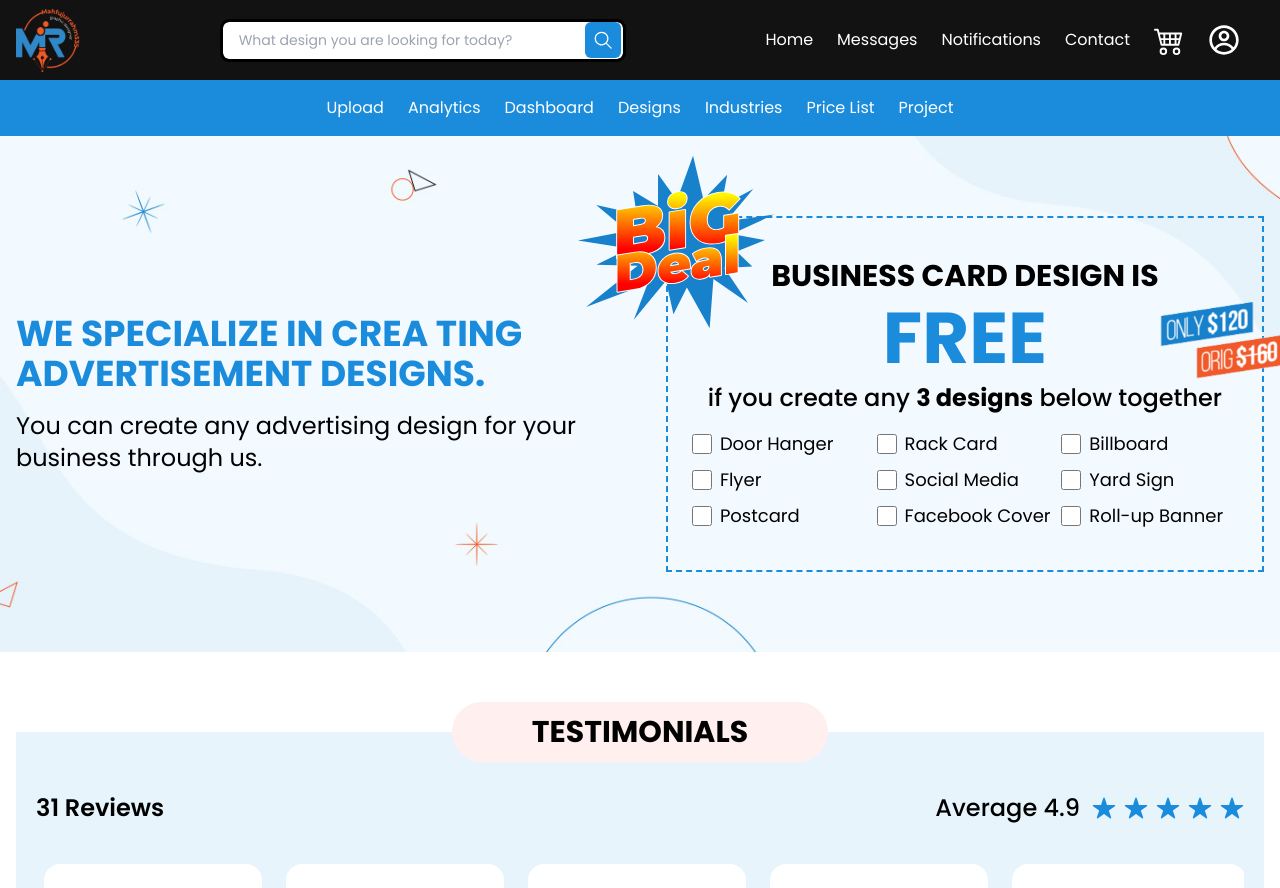
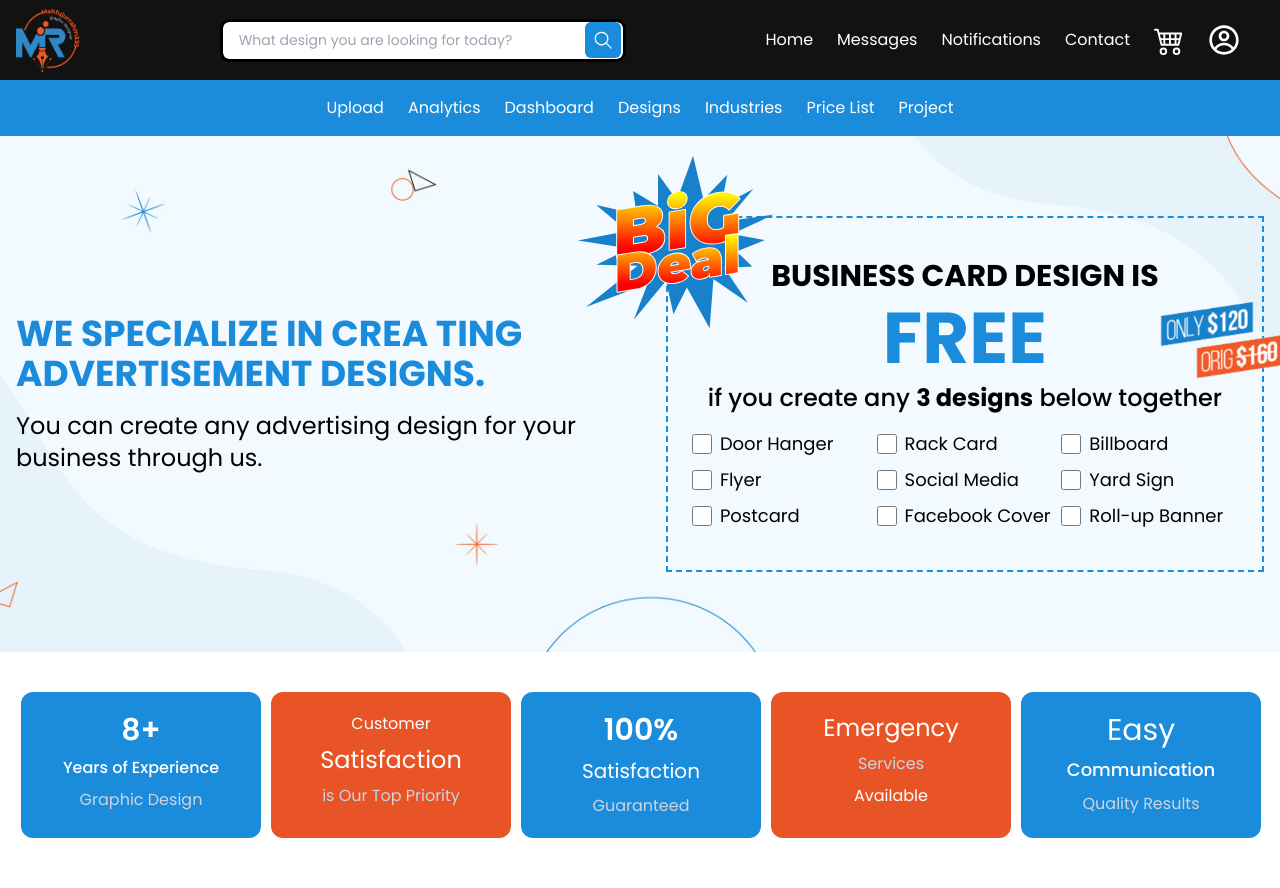
Before and after one commit to Shakiqurrahman/mr-project--fiverr-system, a React (Vite) app: page / in a window 1280 px wide. Shown: the top 888 px of the page. Built offline with nearby package versions, Linux system fonts and the light colour scheme.

Commit message:
Home Activity Card Component done

```diff
--- /dev/null
+++ b/src/components/HomeActivityCards.jsx
@@ -0,0 +1,98 @@
+import "slick-carousel/slick/slick.css";
+import "slick-carousel/slick/slick-theme.css";
+import Slider from "react-slick";
+
+function HomeActivityCards() {
+    const settings = {
+        dots: false,
+        infinite: false,
+        speed: 500,
+        slidesToShow: 5,
+        slidesToScroll: 1,
+        arrows: false,
+        draggable: false,
+        autoplay: true,
+        autoplaySpeed: 3000,
+        responsive: [
+            {
+                breakpoint: 1024,
+                settings: {
+                    slidesToShow: 4,
+                    slidesToScroll: 1,
+                    draggable: true,
+                }
+            },
+            {
+                breakpoint: 768,
+                settings: {
+                    slidesToShow: 3,
+                    slidesToScroll: 1,
+                    draggable: true,
+                }
+            },
+            {
+                breakpoint: 600,
+                settings: {
+                    slidesToShow: 2,
+                    slidesToScroll: 1,
+                    draggable: true,
+                }
+            },
+            {
+                breakpoint: 480,
+                settings: {
+                    slidesToShow: 1,
+                    slidesToScroll: 1,
+                    draggable: true,
+                    autoplaySpeed: 2000,
+                    infinite: true,
+                }
+            }
+        ]
+    };
+    return (
+        <div className="max-width mt-10">
+            <div className="homeactivitycard">
+                <Slider {...settings}>
+                    <div className="px-[5px] h-full">
+                        <div className="h-full px-3 py-5 bg-primary text-white text-center rounded-xl">
+                            <span className="font-semibold text-3xl">8+</span>
+                            <h1 className="my-2 font-medium">Years of Experience</h1>
+                            <h3 className="text-slate-300 font-normal">Graphic Design</h3>
+                        </div>
+                    </div>
+                    <div className="px-[5px] h-full">
+                        <div className="h-full px-3 py-5 bg-[#E85426] text-white text-center rounded-xl">
+                            <span className="">Customer</span>
+                            <h1 className="my-2 text-2xl">Satisfaction</h1>
+                            <h3 className="text-slate-300 font-normal">is Our Top Priority</h3>
+                        </div>
+                    </div>
+                    <div className="px-[5px] h-full">
+                        <div className="h-full px-3 py-5 bg-primary text-white text-center rounded-xl">
+                            <span className="font-semibold text-3xl">100%</span>
+                            <h1 className="my-2 text-[20px]">Satisfaction</h1>
+                            <h3 className="text-slate-300 font-normal">Guaranteed</h3>
+                        </div>
+                    </div>
+                    <div className="px-[5px] h-full">
+                        <div className="h-full px-3 py-5 bg-[#E85426] text-white text-center rounded-xl">
+                            <span className="text-2xl 2xl:text-3xl">Emergency</span>
+                            <h1 className="my-2 text-slate-300">Services</h1>
+                            <h3 className="font-normal">Available</h3>
+                        </div>
+                    </div>
+                    <div className="px-[5px] h-full">
+                        <div className="h-full px-3 py-5 bg-primary text-white text-center rounded-xl">
+                            <span className="text-3xl">Easy</span>
+                            <h1 className="my-2 font-medium text-lg">Communication</h1>
+                            <h3 className="text-slate-300 font-normal">Quality Results</h3>
+                        </div>
+                    </div>
+                </Slider>
+            </div>
+        </div>
+    )
+}
+
+export default HomeActivityCards
--- a/src/index.css
+++ b/src/index.css
@@ -56,6 +56,18 @@ textarea:placeholder-shown{
   @apply border-black bg-[#FFEFEF];
 }
 
+/* homeactivitycard slider design */
+.homeactivitycard .slick-track{
+  display: flex;
+  align-items: stretch
+}
+.homeactivitycard .slick-track > div{
+  height: auto;
+}
+.homeactivitycard .slick-track > div > div{
+  height: 100%;
+}
+
 /* Form Error Handling Design */
 .isError {
   @apply border-red-600;
--- a/src/pages/Home.jsx
+++ b/src/pages/Home.jsx
@@ -1,4 +1,5 @@
 import Hero from "../components/Hero";
+import HomeActivityCards from "../components/HomeActivityCards";
 import Testimonials from "../components/Testimonials";
 
 function Home() {
@@ -6,6 +7,7 @@ function Home() {
         <>
             {/* hero section */}
             <Hero />
+            <HomeActivityCards />
             <Testimonials />
         </>
     )
```
